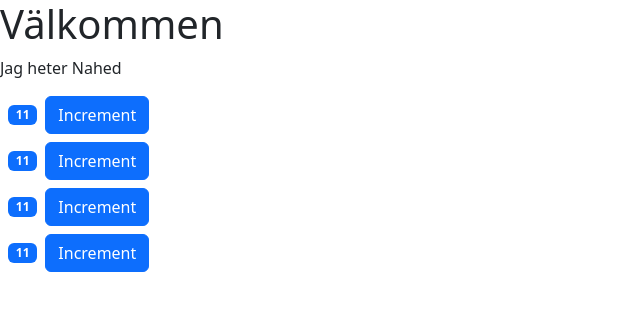
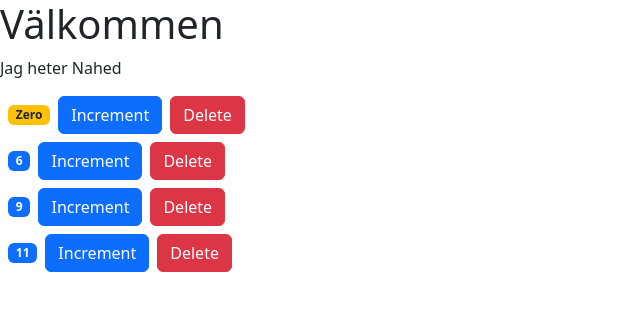
Before and after one commit to NahedM/cart, a React (Create React App) app: page / in a window 1280 px wide. Shown: the top 310 px of the page, without its empty margins (0-640 px from the left). Built offline with nearby package versions, Linux system fonts and the light colour scheme.

Commit message:
Added delete functionlity

```diff
--- a/src/components/Product.jsx
+++ b/src/components/Product.jsx
@@ -2,7 +2,7 @@ import React, { Component } from "react";
 
 class Product extends Component {
   state = {
-    quantity: 11,
+    quantity: this.props.product.quantity,
   };
 
   handleIncrement = () => {
@@ -10,11 +10,18 @@ class Product extends Component {
   };
 
   render() {
+    console.log("props in Product.jsx", this.props);
     return (
       <div className="m-2">
         <span className={this.getBadgeClasses()}>{this.formatQuantity()}</span>
         <button onClick={this.handleIncrement} className="btn btn-primary">
           Increment
+        </button>
+        <button
+          onClick={() => this.props.OnDelete(this.props.product.id)}
+          className="btn btn-danger ms-2"
+        >
+          Delete
         </button>
       </div>
     );
--- a/src/components/Products.jsx
+++ b/src/components/Products.jsx
@@ -4,18 +4,28 @@ import Product from "./Product";
 class Products extends Component {
   state = {
     products: [
-      { id: 1, quantity: 3 },
+      { id: 1, quantity: 0 },
       { id: 2, quantity: 6 },
       { id: 3, quantity: 9 },
       { id: 4, quantity: 11 },
     ],
   };
 
+  handleDelete = (id) => {
+    const products = this.state.products.filter((p) => p.id !== id);
+    this.setState({ products });
+  };
+
   render() {
     return (
       <>
         {this.state.products.map((product) => (
-          <Product />
+          <Product
+            key={product.id}
+            id={product.id}
+            product={product}
+            onDelete={this.handleDelete}
+          />
         ))}
       </>
     );
```
